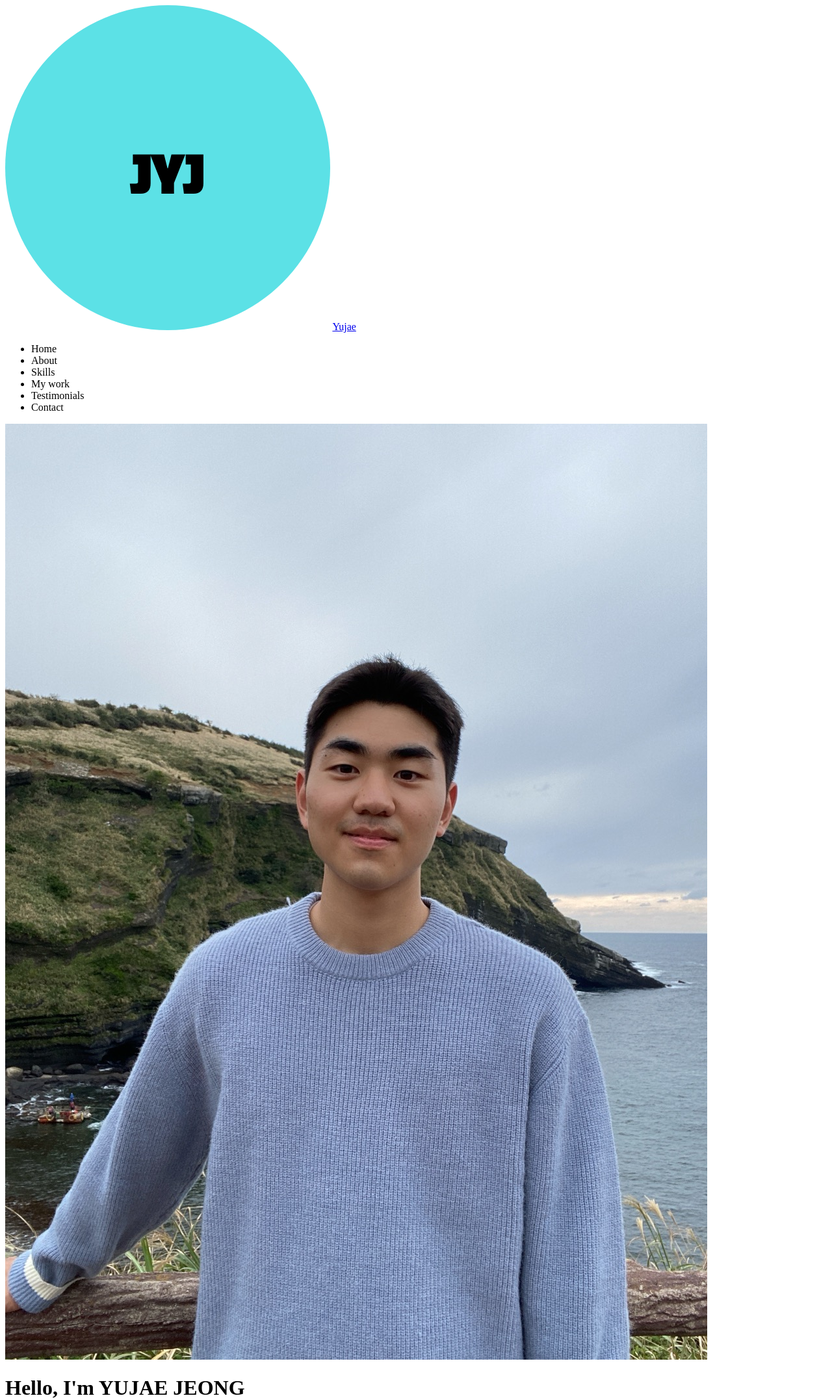
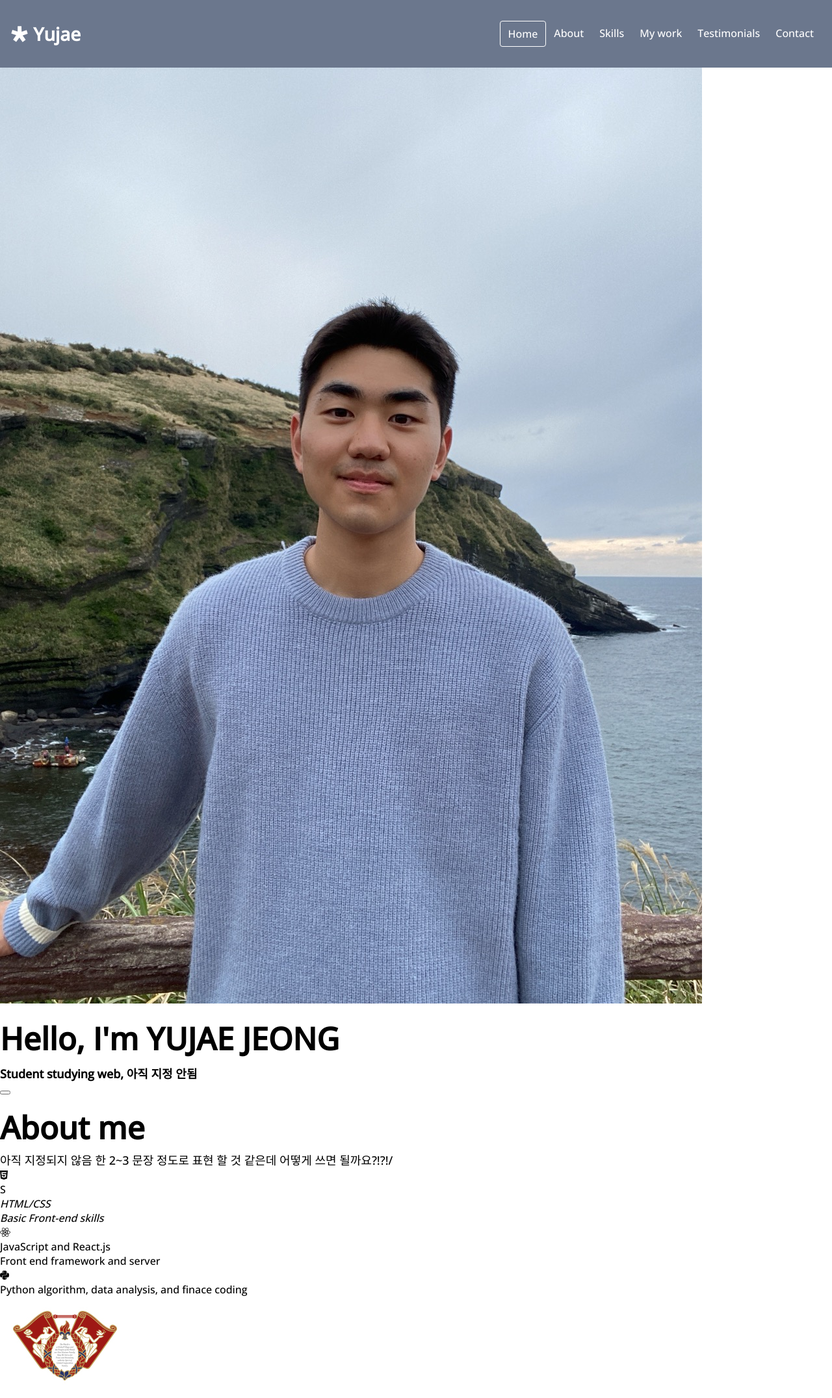
Before and after one commit to JeongYujae/My-portfolio-website, a plain HTML site: page index.html in a window 1280 px wide. Shown: the top 2151 px of the page at 65% size. Drawn offline with nearby package versions, Linux system fonts and the light colour scheme.

Commit message:
navbar css added

```diff
--- a/index.html
+++ b/index.html
@@ -9,6 +9,10 @@
     <meta name="author" content="Jeong Yujae">
     <script src="https://kit.fontawesome.com/eb5b4a0db9.js" crossorigin="anonymous"></script>
     <link rel="icon" type="png" href="/images/img/Main logo.png">
+    <link rel="preconnect" href="https://fonts.googleapis.com">
+<link rel="preconnect" href="https://fonts.googleapis.com">
+<link rel="preconnect" href="https://fonts.gstatic.com" crossorigin>
+<link href="https://fonts.googleapis.com/css2?family=Open+Sans:wght@300;500&display=swap" rel="stylesheet">
     <link rel="stylesheet" href="style.css">
     <style src="main.js" defer></style> <!-- html 로딩 하는 동안 js 파일도 같이 다운 받지만, 순서는 html -> js 순으로 하게 하는 코드 defer -->
 
@@ -16,20 +20,19 @@
 <body>
     <nav id="navbar">
         <div class="navbar_logo">
-            <i class="image">
-                <img src="/images/img/Main logo.png" alt="main logo"></i>
+            <i class="fab fa-diaspora"></i>
             <a href="#">Yujae</a>
         </div>
-    </nav>
+
         <ul class="navbar_menu">
-            <li class="navbar_menu_item">Home</li>
+            <li class="navbar_menu_item active" >Home</li>
             <li class="navbar_menu_item">About</li>
             <li class="navbar_menu_item">Skills</li>
             <li class="navbar_menu_item">My work</li>
             <li class="navbar_menu_item">Testimonials</li>
             <li class="navbar_menu_item">Contact</li>
         </ul>
-
+    </nav>
     <section id="home"></section>
         <img src="/images/img/profile.jpg" alt="JYJ'S profile" class="home__avatar">
         <h1>Hello, I'm YUJAE JEONG</h1>
@@ -86,7 +89,7 @@
 
         <div class="about_history">
             <div class="history">
-                <img src="/images/khu.jpg" alt="khu">
+                <img src="/images/img/khu.jpg" alt="khu">
                 <p class="job__name">Khunghee University Business Mangement</p>
                 <p class="job__period">2020~</p>
             </div>
@@ -182,13 +185,13 @@
         <h1>My work</h1>
         <h3>Projects</h3>
         <div class="work_categories">
-            <button class="category__btn">All<span class="category__count">3</span</button>
+            <button class="category__btn">All<span class="category__count">3</span></button>
             <button class="catrgoty__btn">Front-End <span class="category__count">1</span></button>
             <button class="catrgoty__btn">Finance Coding<span class="category__count">2</span></button>
         </div>
 
         <div class="work__projects">
-            <a href="https://github.com/JeongYujae/Codebase_for_web" class="project">
+            <a href="https://github.com/JeongYujae/Codebase_for_web" class="project" target="_blank">
                 <img src="/images/projects/Main page design.PNG" alt="Main page design Front end" class="project__img">
                 <div class="project__description">
                     <h3>Basic web layout process</h3>
@@ -196,7 +199,7 @@
                 </div>
             </a>
 
-            <a href="https://github.com/JeongYujae/Pytrader" class="project">
+            <a href="https://github.com/JeongYujae/Pytrader" class="project" target="_blank">
                 <img src="/images/projects/Pyqt.png" alt="Main page design Front end" class="project__img">
                 <div class="project__description">
                     <h3>Auto stock trading based on algorithm using Python backtesting/h3>
@@ -204,7 +207,7 @@
                 </div>
             </a>
 
-            <a href="https://github.com/JeongYujae/Pandas_10Y-RATE_ETF_DATA" class="project">
+            <a href="https://github.com/JeongYujae/Pandas_10Y-RATE_ETF_DATA" class="project" target="_blank">
                 <img src="/images/projects/Finance data analysis.png" alt="Main page design Front end" class="project__img">
                 <div class="project__description">
                     <h3>Finance Analysis</h3>
--- a/style.css
+++ b/style.css
@@ -0,0 +1,97 @@
+/* Global 변수 지정 */
+:root{
+    /* Font size */
+    --font-large:48px;
+    --font-midium:28px;
+    --font-regular: 18px;
+    --font-small: 16px;
+    --font-micro:14px;
+
+    /* Font weight */
+    --weight-bold: 700;
+    --weight-semi-bold: 600;
+    --weight-regular: 400;
+
+    --size-border-radius:4px;
+}
+
+/* Universal tags */
+*{
+    box-sizing: border-box;
+}
+
+h1{
+    font-size: var(--font-large);
+    font-weight: var(--weight-bold);
+    color: black;
+    margin: 16px 0px 0 0 ;
+    /* 상 우 하 좌  */
+}
+
+h2{
+    font-size: var(--font-regular);
+    font-weight: var(--weight-semi-bold);
+    color: black;
+    margin: 8px 0px 0 0 ;
+}
+
+h3{
+    font-size: var(--font-regular);
+    font-weight: var(--weight-regular);
+    color: black;
+    margin: 8px 0px 0 0 ;
+}
+
+p{
+    font-size: var(--font-regular);
+    font-weight: var(--weight-regular);
+    color: black;
+    margin: 4px 0px 0 0 ;
+}
+
+body{
+    margin: 0;
+    font-family: 'Open Sans', sans-serif;
+    cursor: default;
+}
+
+a{
+    text-decoration: none;
+    color: white
+}
+
+ul{
+    list-style: none;
+}
+
+/* Navbar */
+
+#navbar{
+    display: flex;
+    justify-content: space-between;
+    background-color:#6b778d;
+    color: white;
+    align-items: center;
+    padding: 16px;
+}
+.navbar_logo{
+    font-size: var(--font-midium);
+    font-weight: var(--weight-semi-bold);
+}
+.navbar_menu{
+    display: flex;
+}
+.navbar_menu_item{
+    padding: 8px 12px;
+    margin-right: 0 4px
+}
+
+.navbar_menu_item.active{
+    border: 1px solid white;
+    border-radius: var(--size-border-radius);
+}
+
+.navbar_menu_item:hover{
+    background-color: #263859;
+    border-radius: var(--size-border-radius);
+}
```
Also changed, not shown: 정리.txt (added).
